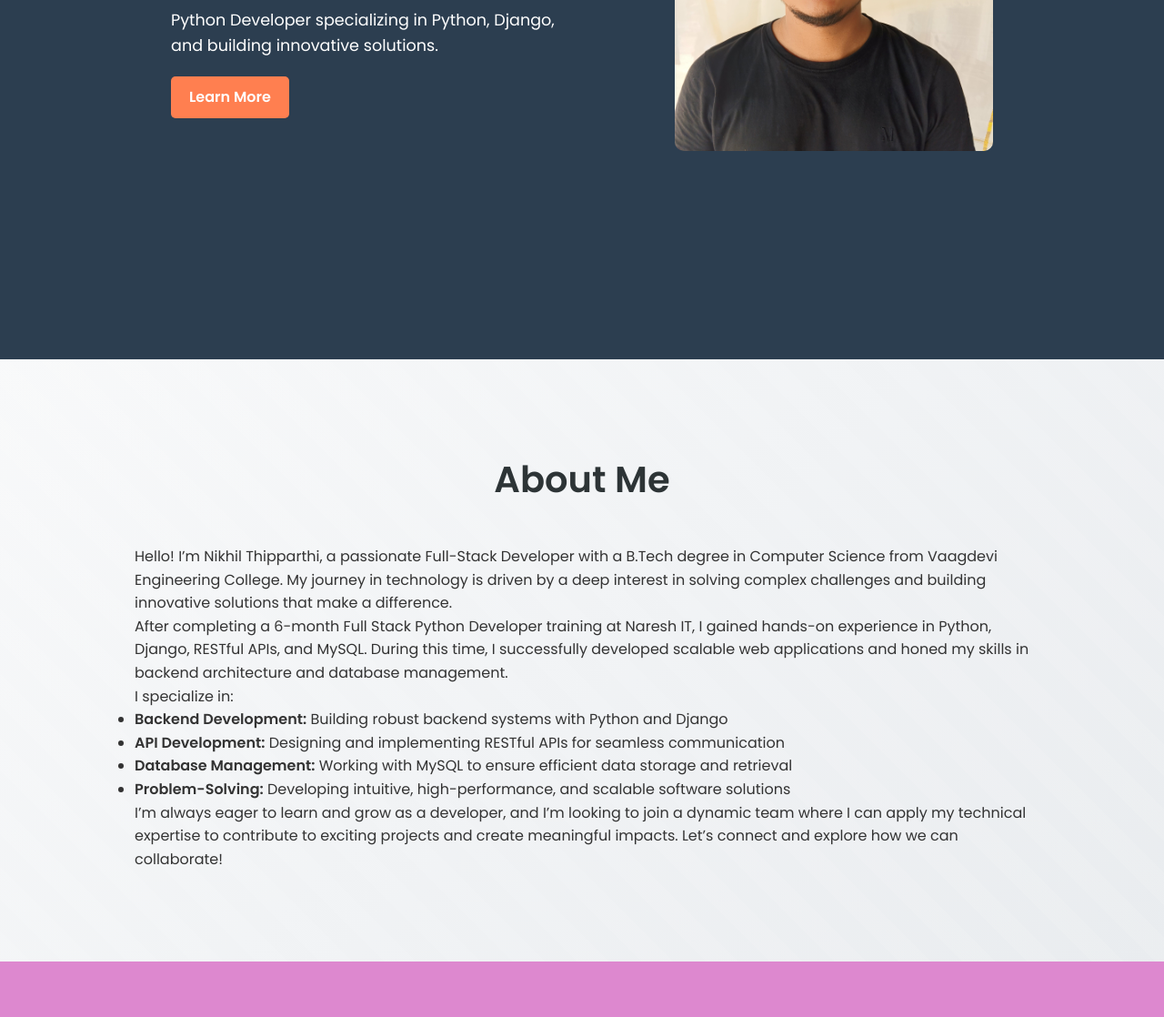
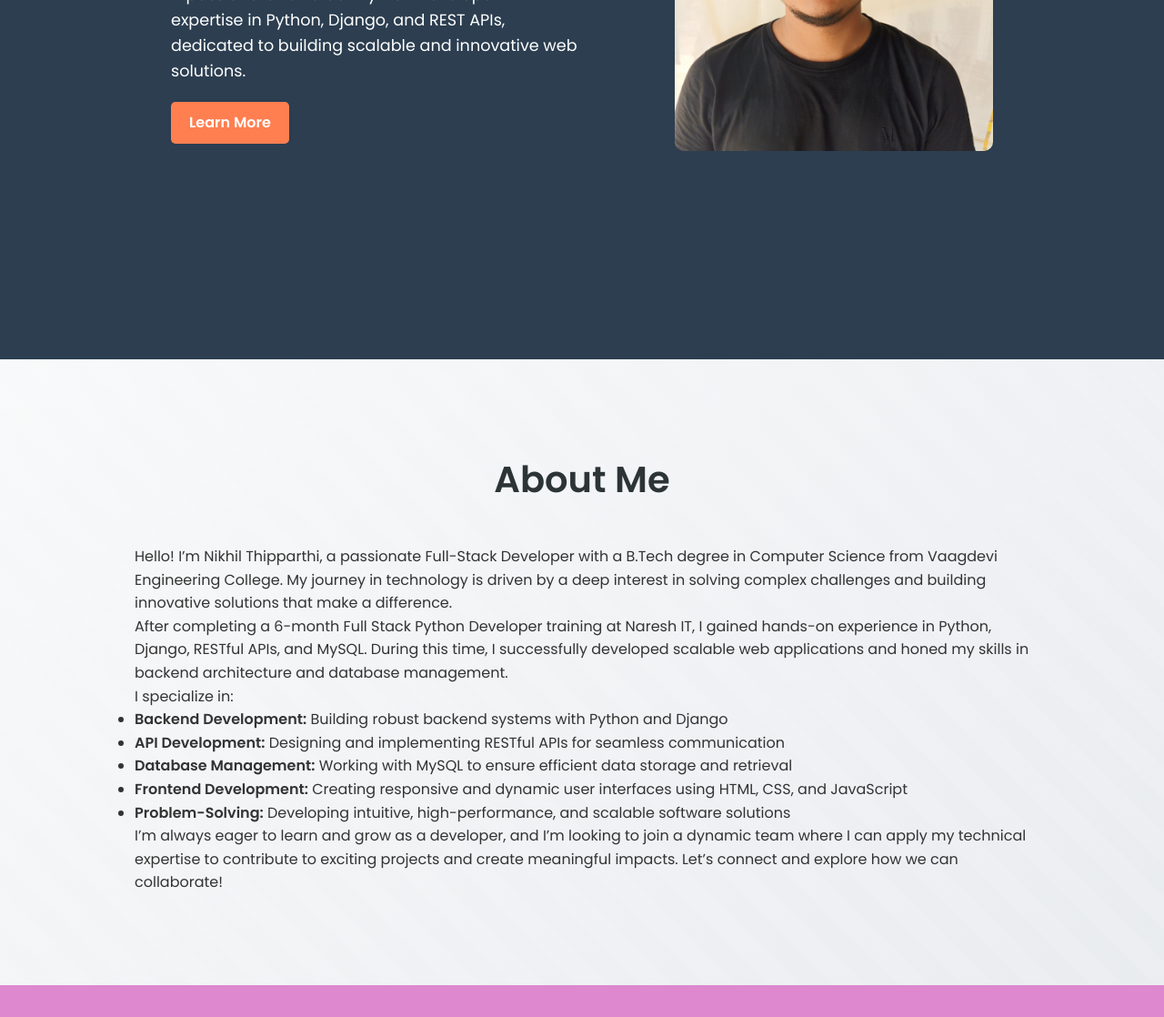
Before and after one commit to Nikhil1120/Portfolio-Nikhil-Thipparthi, a plain HTML site: page index.html in a window 1280 px wide. Shown: the part 405-1523 px from the top of the page at 91% size. Drawn offline with nearby package versions, Linux system fonts and the light colour scheme.

Commit message:
Updated portfolio with new changes

```diff
--- a/index.html
+++ b/index.html
@@ -19,7 +19,10 @@
             <div class="hero-content">
                 <div class="text" data-aos="fade-up">
                     <h1>Hi, I'm Nikhil Thipparthi</h1>
-                    <p>Python Developer specializing in Python, Django, and building innovative solutions.</p>
+                    <p>A passionate Full Stack Python Developer with expertise in Python, Django, and REST APIs,
+                        dedicated to building
+                        scalable and innovative web solutions.</p>
+
                     <a href="#about" class="cta">Learn More</a>
                 </div>
                 <div class="image" data-aos="fade-left">
@@ -54,12 +57,15 @@
                     <li><strong>Backend Development:</strong> Building robust backend systems with Python and Django
                     </li>
                     <li><strong>API Development:</strong> Designing and implementing RESTful APIs for seamless
-                        communication
-                    </li>
+                        communication</li>
                     <li><strong>Database Management:</strong> Working with MySQL to ensure efficient data storage and
                         retrieval</li>
+                    <li><strong>Frontend Development:</strong> Creating responsive and dynamic user interfaces using
+                        HTML, CSS, and
+                        JavaScript</li>
                     <li><strong>Problem-Solving:</strong> Developing intuitive, high-performance, and scalable software
                         solutions</li>
+
                 </ul>
                 <p>
                     I’m always eager to learn and grow as a developer, and I’m looking to join a dynamic team where I
@@ -89,6 +95,7 @@
                         <span>Python</span>
                         <span>HTML5</span>
                         <span>CSS3</span>
+                        <span>JavaScript</span>
                     </div>
                 </div>
 
@@ -134,6 +141,7 @@
                     </div>
                     <div class="skill-items">
                         <span>Git</span>
+                        <span>GitHub</span>
 
                     </div>
                 </div>
@@ -147,6 +155,7 @@
                     <div class="skill-items">
                         <span>RESTfulAPIs</span>
                         <span>Postman</span>
+                        <span>AWS</span>
 
                     </div>
                 </div>
@@ -180,6 +189,7 @@
                             <li>Rest API</li>
                             <li>Html</li>
                             <li>CSS</li>
+                            <li>JavaScript</li>
 
                         </ul>
                     </div>
```
